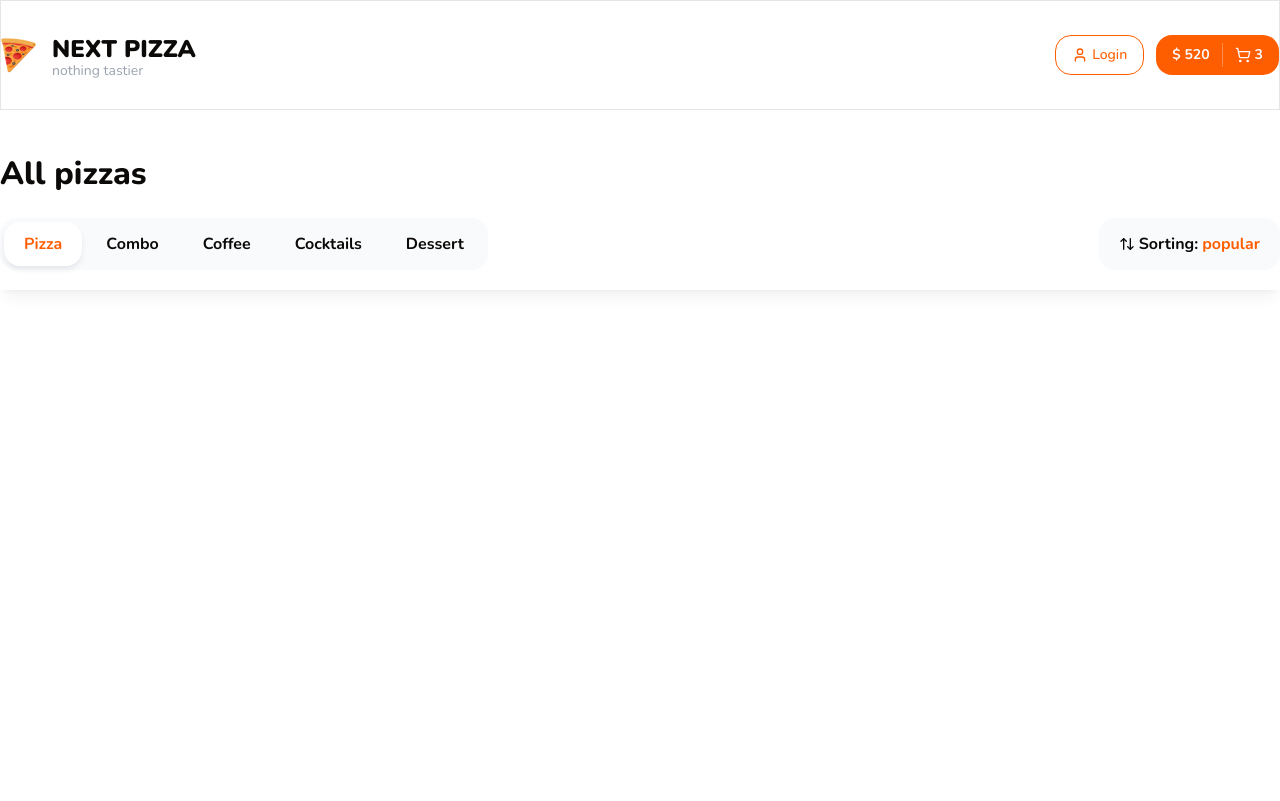
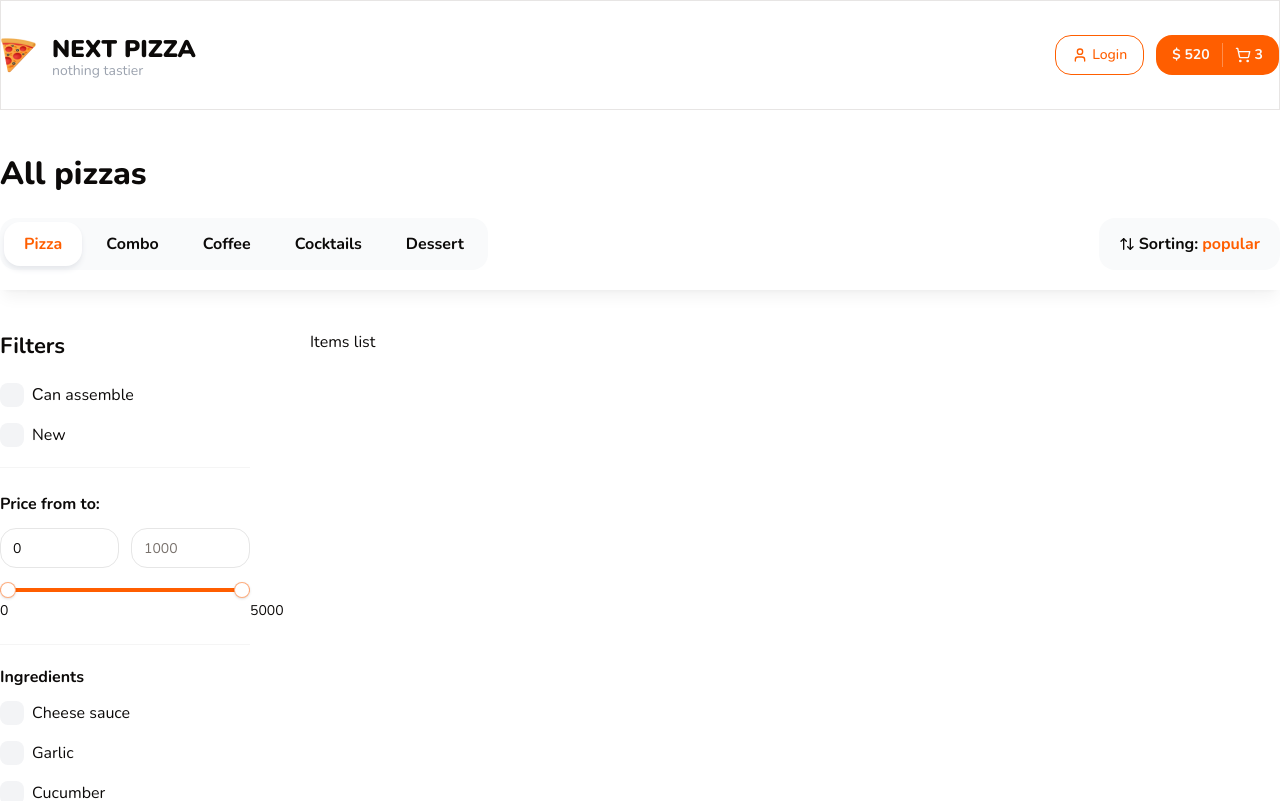
Before and after one commit to kozmamisha/next-pizza, a Next.js app: page / in a window 1280 px wide. Shown: the top 801 px of the page. Built offline with nearby package versions, Linux system fonts and the light colour scheme.

Commit message:
finished filtering UI

```diff
--- a/app/page.tsx
+++ b/app/page.tsx
@@ -1,4 +1,4 @@
-import { Categories, Container, SortPopup, Title, TopBar } from '@/components/shared';
+import { Container, Filters, Title, TopBar } from '@/components/shared';
 
 export default function Home() {
   return (
@@ -6,7 +6,22 @@
       <Container className="mt-10">
         <Title text="All pizzas" size="lg" className="font-extrabold" />
       </Container>
+
       <TopBar />
+
+      <Container className="mt-10 pb-14">
+        <div className="flex gap-[60px]">
+          {/* Filtering */}
+          <div className="w-[250px]">
+            <Filters />
+          </div>
+
+          {/* Items list */}
+          <div className="flex-1">
+            <div className="flex flex-col gap-16">Items list</div>
+          </div>
+        </div>
+      </Container>
     </>
   );
 }
--- /dev/null
+++ b/components/shared/checkbox-filters-group.tsx
@@ -0,0 +1,76 @@
+'use client';
+
+import React, { useState } from 'react';
+import { Input } from '../ui';
+import { FilterChecboxProps, FilterCheckbox } from './filter-checkbox';
+
+type Item = FilterChecboxProps;
+
+interface Props {
+  title: string;
+  items: Item[];
+  defaultItems: Item[];
+  limit?: number;
+  searchInputPlaceholder?: string;
+  onChange?: (values: string[]) => void;
+  defaultVaue?: string[];
+  className?: string;
+}
+
+export const CheckboxFiltersGroup: React.FC<Props> = ({
+  title,
+  items,
+  defaultItems,
+  limit = 5,
+  searchInputPlaceholder = 'Search...',
+  className,
+  onChange,
+  defaultVaue,
+}) => {
+  const [showAll, setShowAll] = useState(false);
+  const [searchValue, setSearchValue] = useState('');
+  const list = showAll
+    ? items.filter((item) => item.text.toLowerCase().includes(searchValue.toLowerCase()))
+    : defaultItems.slice(0, limit);
+
+  const onChangeSearchInput = (e: React.ChangeEvent<HTMLInputElement>) => {
+    setSearchValue(e.target.value);
+  };
+
+  return (
+    <div className={className}>
+      <p className="font-bold mb-3">{title}</p>
+
+      {showAll && (
+        <div className="mb-5">
+          <Input
+            onChange={onChangeSearchInput}
+            placeholder={searchInputPlaceholder}
+            className="bg-grey-50 border-none"
+          />
+        </div>
+      )}
+
+      <div className="flex flex-col gap-4 max-h-96 pr-2 overflow-auto scrollbar">
+        {list.map((item, index) => (
+          <FilterCheckbox
+            key={index}
+            text={item.text}
+            value={item.value}
+            endAdornment={item.endAdornment}
+            checked={false}
+            onCheckedChange={(ids) => console.log(ids)}
+          />
+        ))}
+      </div>
+
+      {items.length > limit && (
+        <div className={showAll ? 'border-t border-t-neutral-100 mt-4' : ''}>
+          <button onClick={() => setShowAll(!showAll)} className="text-primary mt-3">
+            {showAll ? 'Hide' : '+ Show all'}
+          </button>
+        </div>
+      )}
+    </div>
+  );
+};
--- /dev/null
+++ b/components/shared/filter-checkbox.tsx
@@ -0,0 +1,38 @@
+import React from 'react';
+import { Checkbox } from '../ui/checkbox';
+
+export interface FilterChecboxProps {
+  text: string;
+  value: string;
+  endAdornment?: React.ReactNode;
+  onCheckedChange?: (checked: boolean) => void;
+  checked?: boolean;
+  name?: string;
+}
+
+export const FilterCheckbox: React.FC<FilterChecboxProps> = ({
+  text,
+  value,
+  endAdornment,
+  onCheckedChange,
+  checked,
+  name,
+}) => {
+  return (
+    <div className="flex items-center space-x-2">
+      <Checkbox
+        onCheckedChange={onCheckedChange}
+        checked={checked}
+        value={value}
+        className="rounded-[8px] w-6 h-6"
+        id={`checkbox-${String(name)}-${String(value)}`}
+      />
+      <label
+        htmlFor={`checkbox-${String(name)}-${String(value)}`}
+        className="leading-none cursor-pointer flex-1">
+        {text}
+      </label>
+      {endAdornment}
+    </div>
+  );
+};
--- /dev/null
+++ b/components/shared/filters.tsx
@@ -0,0 +1,142 @@
+import React from 'react';
+import { cn } from '@/lib/utils';
+import { Title } from './title';
+import { FilterCheckbox } from './filter-checkbox';
+import { Input } from '../ui';
+import { RangeSlider } from './range-slider';
+import { CheckboxFiltersGroup } from './checkbox-filters-group';
+
+interface Props {
+  className?: string;
+}
+
+export const Filters: React.FC<Props> = ({ className }) => {
+  return (
+    <div className={className}>
+      <Title text="Filters" size="sm" className="mb-5 font-bold" />
+
+      {/* Checkboxes upside */}
+      <div className="flex flex-col gap-4">
+        <FilterCheckbox text="Сan assemble" value="1" />
+        <FilterCheckbox text="New" value="2" />
+      </div>
+
+      {/* Prices filter */}
+      <div className="mt-5 border-y border-y-neutral-100 py-6 pb-7">
+        <p className="font-bold mb-3">Price from to:</p>
+        <div className="flex gap-3 mb-5">
+          <Input type="number" min={0} max={1000} placeholder="0" defaultValue={0} />
+          <Input type="number" min={100} max={1000} placeholder="1000" />
+        </div>
+
+        <RangeSlider min={0} max={5000} step={10} value={[0, 5000]} />
+      </div>
+
+      <CheckboxFiltersGroup
+        title="Ingredients"
+        className="mt-5"
+        limit={6}
+        defaultItems={[
+          {
+            text: 'Cheese sauce',
+            value: '1',
+          },
+          {
+            text: 'Garlic',
+            value: '2',
+          },
+          {
+            text: 'Cucumber',
+            value: '3',
+          },
+          {
+            text: 'Red onion',
+            value: '4',
+          },
+          {
+            text: 'Tomato',
+            value: '5',
+          },
+          {
+            text: 'Mozarella',
+            value: '6',
+          },
+        ]}
+        items={[
+          {
+            text: 'Cheese sauce',
+            value: '1',
+          },
+          {
+            text: 'Garlic',
+            value: '2',
+          },
+          {
+            text: 'Cucumber',
+            value: '3',
+          },
+          {
+            text: 'Red onion',
+            value: '4',
+          },
+          {
+            text: 'Tomato',
+            value: '5',
+          },
+          {
+            text: 'Mozarella',
+            value: '6',
+          },
+          {
+            text: 'Cheese sauce',
+            value: '1',
+          },
+          {
+            text: 'Garlic',
+            value: '2',
+          },
+          {
+            text: 'Cucumber',
+            value: '3',
+          },
+          {
+            text: 'Red onion',
+            value: '4',
+          },
+          {
+            text: 'Tomato',
+            value: '5',
+          },
+          {
+            text: 'Mozarella',
+            value: '6',
+          },
+          {
+            text: 'Cheese sauce',
+            value: '1',
+          },
+          {
+            text: 'Garlic',
+            value: '2',
+          },
+          {
+            text: 'Cucumber',
+            value: '3',
+          },
+          {
+            text: 'Red onion',
+            value: '4',
+          },
+          {
+            text: 'Tomato',
+            value: '5',
+          },
+          {
+            text: 'Mozarella',
+            value: '6',
+          },
+        ]}
+      />
+    </div>
+  );
+};
--- a/components/shared/index.ts
+++ b/components/shared/index.ts
@@ -4,3 +4,5 @@
 export { Categories } from './categories';
 export { SortPopup } from './sort-popup';
 export { TopBar } from './top-bar';
+export { Filters } from './filters';
+export { FilterCheckbox } from './filter-checkbox';
--- /dev/null
+++ b/components/shared/range-slider.tsx
@@ -0,0 +1,71 @@
+'use client';
+
+import React from 'react';
+import * as SliderPrimitive from '@radix-ui/react-slider';
+
+import { cn } from '@/lib/utils';
+
+type SliderProps = {
+  className?: string;
+  min: number;
+  max: number;
+  step: number;
+  formatLabel?: (value: number) => string;
+  value?: number[] | readonly number[];
+  onValueChange?: (values: number[]) => void;
+};
+
+const RangeSlider = React.forwardRef(
+  (
+    { className, min, max, step, formatLabel, value, onValueChange, ...props }: SliderProps,
+    ref,
+  ) => {
+    const initialValue = Array.isArray(value) ? value : [min, max];
+    const [localValues, setLocalValues] = React.useState(initialValue);
+
+    React.useEffect(() => {
+      // Update localValues when the external value prop changes
+      setLocalValues(Array.isArray(value) ? value : [min, max]);
+    }, [min, max, value]);
+
+    const handleValueChange = (newValues: number[]) => {
+      setLocalValues(newValues);
+      if (onValueChange) {
+        onValueChange(newValues);
+      }
+    };
+
+    return (
+      <SliderPrimitive.Root
+        ref={ref as React.RefObject<HTMLDivElement>}
+        min={min}
+        max={max}
+        step={step}
+        value={localValues}
+        onValueChange={handleValueChange}
+        className={cn('relative flex w-full touch-none select-none mb-6 items-center', className)}
+        {...props}>
+        <SliderPrimitive.Track className="relative h-1 w-full grow overflow-hidden rounded-full bg-primary/20">
+          <SliderPrimitive.Range className="absolute h-full bg-primary" />
+        </SliderPrimitive.Track>
+        {localValues.map((value, index) => (
+          <React.Fragment key={index}>
+            <div
+              className="absolute text-center"
+              style={{
+                left: `calc(${((value - min) / (max - min)) * 100}% + 0px)`,
+                top: `10px`,
+              }}>
+              <span className="text-sm">{formatLabel ? formatLabel(value) : value}</span>
+            </div>
+            <SliderPrimitive.Thumb className="block h-4 w-4 rounded-full border border-primary/50 bg-white shadow transition-colors focus-visible:outline-none focus-visible:ring-1 focus-visible:ring-ring disabled:pointer-events-none disabled:opacity-50" />
+          </React.Fragment>
+        ))}
+      </SliderPrimitive.Root>
+    );
+  },
+);
+
+RangeSlider.displayName = SliderPrimitive.Root.displayName;
+
+export { RangeSlider };
--- a/components/ui/checkbox.tsx
+++ b/components/ui/checkbox.tsx
@@ -1,10 +1,10 @@
-"use client"
+'use client';
 
-import * as React from "react"
-import * as CheckboxPrimitive from "@radix-ui/react-checkbox"
-import { Check } from "lucide-react"
+import * as React from 'react';
+import * as CheckboxPrimitive from '@radix-ui/react-checkbox';
+import { Check } from 'lucide-react';
 
-import { cn } from "@/lib/utils"
+import { cn } from '@/lib/utils';
 
 const Checkbox = React.forwardRef<
   React.ElementRef<typeof CheckboxPrimitive.Root>,
@@ -13,18 +13,15 @@
   <CheckboxPrimitive.Root
     ref={ref}
     className={cn(
-      "peer h-4 w-4 shrink-0 rounded-sm border border-primary ring-offset-background focus-visible:outline-none focus-visible:ring-2 focus-visible:ring-ring focus-visible:ring-offset-2 disabled:cursor-not-allowed disabled:opacity-50 data-[state=checked]:bg-primary data-[state=checked]:text-primary-foreground",
-      className
+      'peer h-4 w-4 shrink-0 bg-gray-100 ring-offset-background focus-visible:outline-none focus-visible:ring-2 focus-visible:ring-ring focus-visible:ring-offset-2 disabled:cursor-not-allowed disabled:opacity-50 data-[state=checked]:bg-primary data-[state=checked]:text-primary-foreground',
+      className,
     )}
-    {...props}
-  >
-    <CheckboxPrimitive.Indicator
-      className={cn("flex items-center justify-center text-current")}
-    >
-      <Check className="h-4 w-4" />
+    {...props}>
+    <CheckboxPrimitive.Indicator className={cn('flex items-center justify-center text-current')}>
+      <Check className="h-4 w-4" strokeWidth={3} />
     </CheckboxPrimitive.Indicator>
   </CheckboxPrimitive.Root>
-))
-Checkbox.displayName = CheckboxPrimitive.Root.displayName
+));
+Checkbox.displayName = CheckboxPrimitive.Root.displayName;
 
-export { Checkbox }
+export { Checkbox };
```
